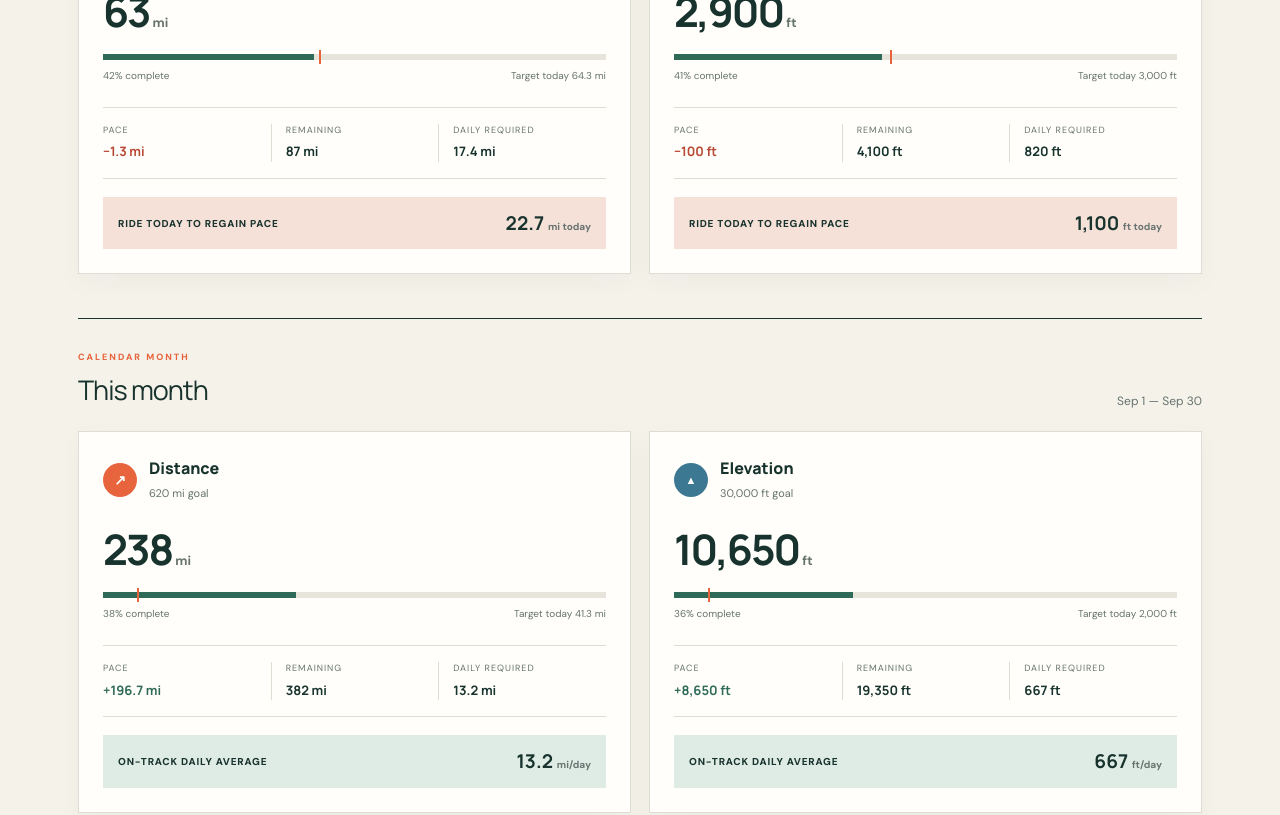
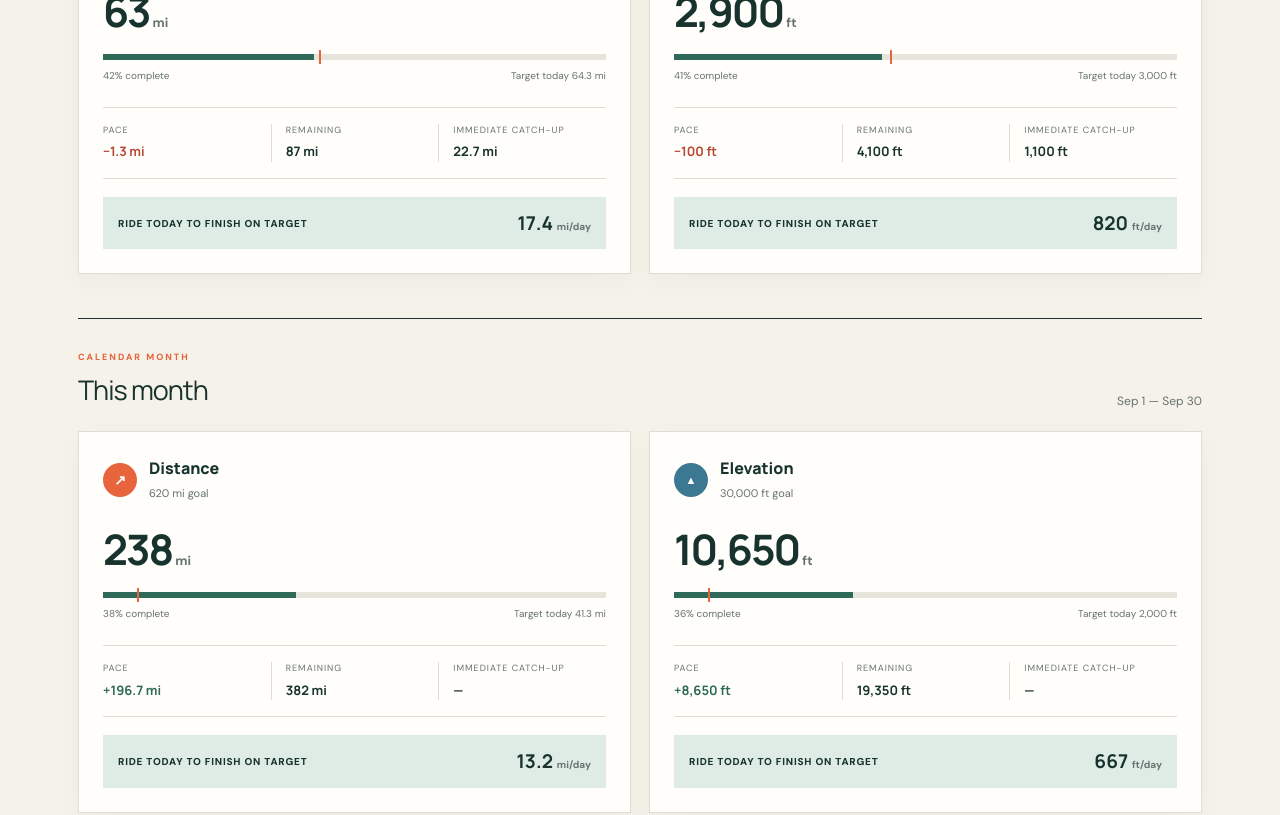
Before and after one commit to theycallmedaly/cycling-goals-intelligence, a Next.js app: page / in a window 1280 px wide. Shown: the part 720-1535 px from the top of the page. Built offline with nearby package versions, Linux system fonts and the light colour scheme.

Commit message:
Prioritize sustainable daily pace

```diff
--- a/app/page.tsx
+++ b/app/page.tsx
@@ -126,12 +126,12 @@ export default function Home() {
                     <div className="stat-grid">
                       <div><span>Pace</span><strong className={behind ? 'behind' : 'ahead'}>{behind ? '−' : '+'}{format(Math.abs(result.aheadBehind), meta.decimals)} {meta.unit}</strong></div>
                       <div><span>Remaining</span><strong>{format(result.remaining, meta.decimals)} {meta.unit}</strong></div>
-                      <div><span>Daily required</span><strong>{format(result.requiredPerDay, meta.decimals)} {meta.unit}</strong></div>
+                      <div><span>Immediate catch-up</span><strong>{behind ? `${format(result.catchUpToday, meta.decimals)} ${meta.unit}` : '—'}</strong></div>
                     </div>
 
-                    <div className={`pace-callout ${behind ? 'catchup' : 'steady'}`}>
-                      <span>{behind ? 'Ride today to regain pace' : 'On-track daily average'}</span>
-                      <strong>{format(behind ? result.catchUpToday : result.requiredPerDay, meta.decimals)} <small>{meta.unit}{behind ? ' today' : '/day'}</small></strong>
+                    <div className="pace-callout steady">
+                      <span>Ride today to finish on target</span>
+                      <strong>{format(result.requiredPerDay, meta.decimals)} <small>{meta.unit}/day</small></strong>
                     </div>
                   </section>
                 );
```
Also changed, not shown: 2 other files (tests, documents, lock files or other folders).
